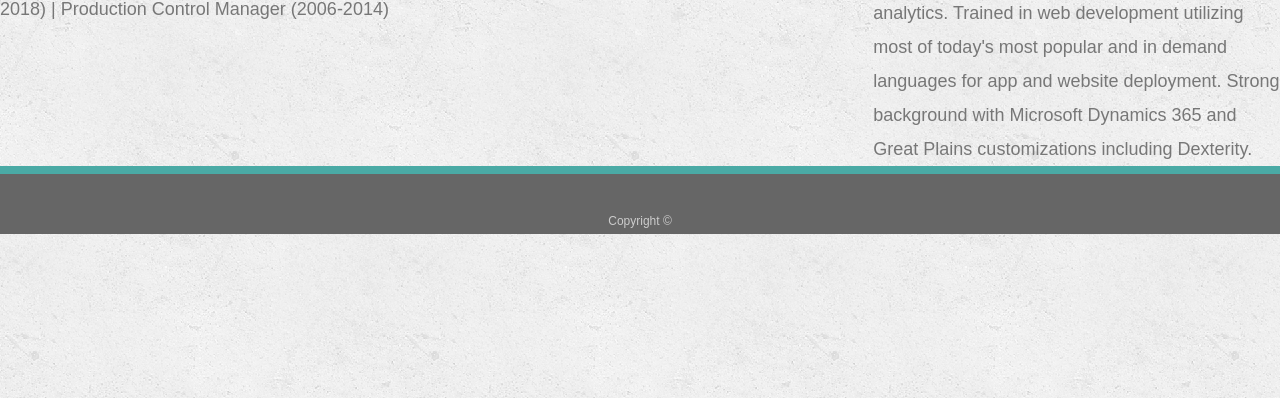
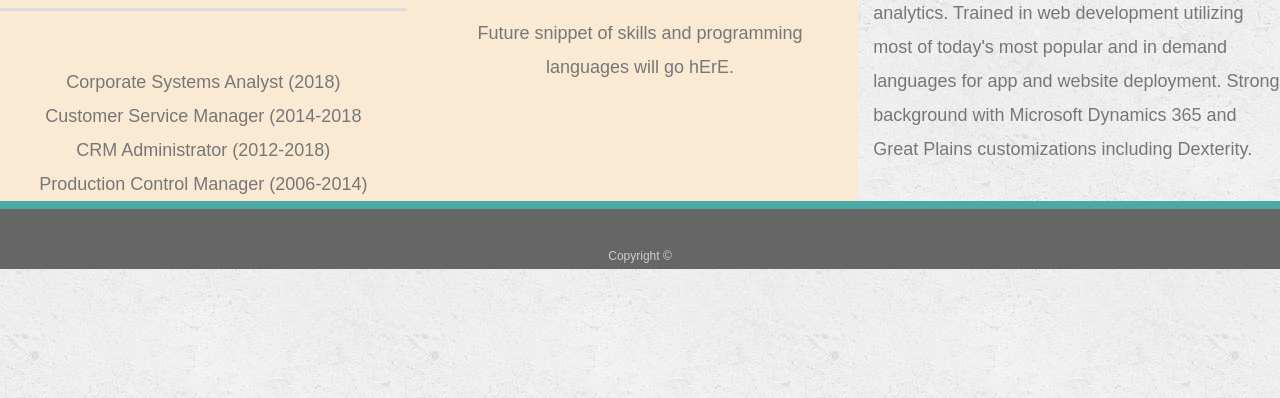
Before and after one commit to Zizuar/Bootstrap-Portfolio, a plain HTML site: page index.html in a window 1280 px wide. Shown: the part 402-800 px from the top of the page. Drawn offline with nearby package versions, Linux system fonts and the light colour scheme.

Commit message:
Updates to contact and index

```diff
--- a/index.html
+++ b/index.html
@@ -54,11 +54,30 @@
 
               </div>
               <div class="row">
-                <div class="col-md-8">
+                <div class="col-md-8 text-center" style="background-color: rgb(250, 234, 211)">
+                  <!-- <div class="span4"> -->
+                    <!-- <ul class="pagination justify-content-center|end">
+                    <li class="page-item disabled">
+                      <a class="page-link" href="#" aria-label="Previous"> -->
+                        <!-- <span aria-hidden="true">&laquo;</span>
+                        <span class="sr-only">Previous</span>
+                      </a> -->
+                    <!-- </li>
+                    <li class="page-item active"><a class="page-link" href="#"></a></li>
+                    <li class="page-item"><a class="page-link" href="#"></a></li>
+                    <li class="page-item">
+                      <a class="page-link" href="#" aria-label="Next">
+                        <span aria-hidden="true">&raquo;</span>
+                        <span class="sr-only">Next</span>
+                      </a>
+                    </li> -->
+                  <!-- </ul>
+                </nav>> -->
                     <img src="assets\images\dpp.jpg" class="rounded-circle" alt="donald p polansky">
+                  <!-- </div> -->
                   <div class="row">
-                    <div class="col-md-6">Glass & Door Int. (12 yrs. 11 mo.): Corporate Systems Analyst (2018) | Customer Service Manager (2014-2018 | CRM Administrator (2012-2018) | Production Control Manager (2006-2014)</div>
-                    <div class="col-md-6">Future snippet of skills and programming languages will go hErE.
+                    <div class="col-md-6"><h1>Glass & Door Int. (12y11m):</h1><br>Corporate Systems Analyst (2018) <br> Customer Service Manager (2014-2018 <br> CRM Administrator (2012-2018) <br> Production Control Manager (2006-2014)</div>
+                    <div class="col-md-6"><h1>Programs & Languages:</h1><br>Future snippet of skills and programming languages will go hErE.
                         </div>
 
                   </div>
```
Also changed, not shown: contact.html (+3 -3 lines).
